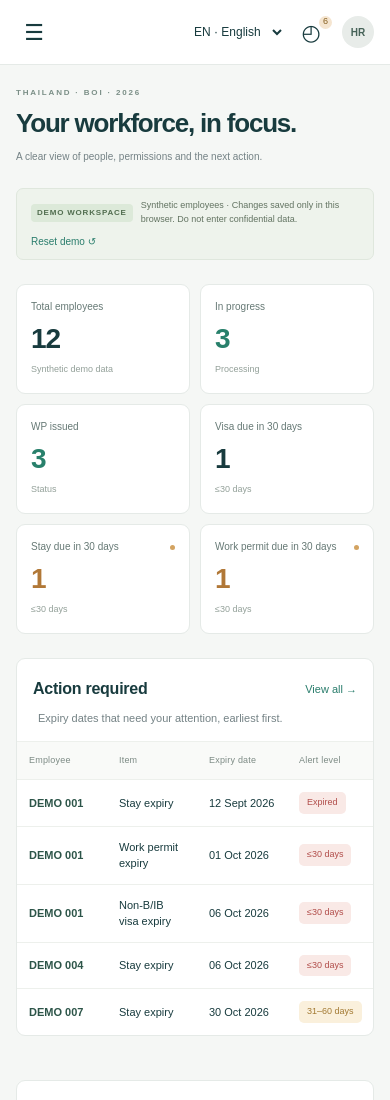
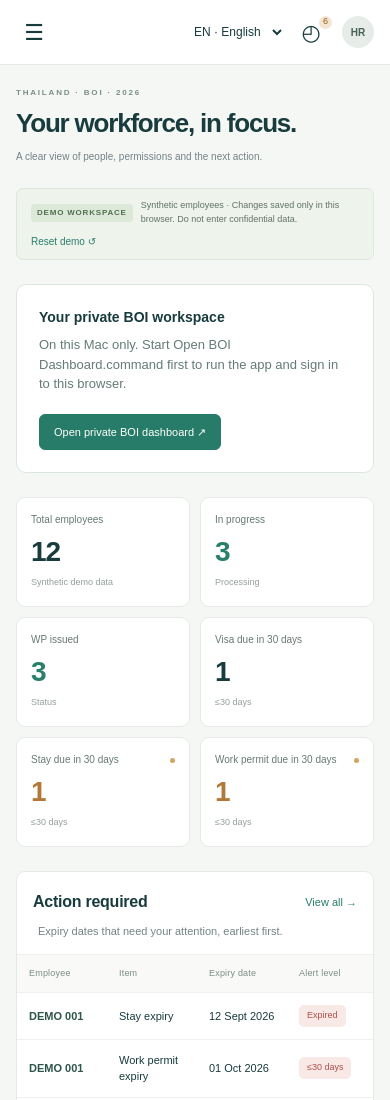
Before and after one commit to tonkla112/thailand-boi-china-toolkit-2026, a website with bundled scripts: page index.html in a window 390 px wide. Shown: the top 1100 px of the page. Built offline with nearby package versions, Linux system fonts and the light colour scheme.

Commit message:
Add private local dashboard shortcut

```diff
--- a/css/styles.css
+++ b/css/styles.css
@@ -1433,3 +1433,30 @@ dialog > details {
     scroll-behavior: auto !important;
   }
 }
+
+.local-dashboard-shortcut {
+  display: flex;
+  align-items: center;
+  justify-content: space-between;
+  gap: 20px;
+  margin: 24px 0;
+  padding: 22px;
+  background: white;
+  border: 1px solid #dce6df;
+  border-radius: 10px;
+}
+.local-dashboard-shortcut p {
+  margin: 7px 0 0;
+  color: #647b78;
+  font-size: 13px;
+}
+.local-dashboard-shortcut .button {
+  flex-shrink: 0;
+  text-decoration: none;
+}
+@media (max-width: 700px) {
+  .local-dashboard-shortcut {
+    align-items: flex-start;
+    flex-direction: column;
+  }
+}
--- a/js/app.js
+++ b/js/app.js
@@ -135,7 +135,7 @@ function shell() {
       ["th", "ไทย"],
     ],
     language,
-  )}</select><button class="icon-button notification" data-nav="renewals" aria-label="${t("renewals")}">◴<i>${alerts}</i></button><span class="avatar small-avatar">HR</span></div></header><main id="main"><div class="page-heading"><div><div class="eyebrow">THAILAND · BOI · 2026</div><h1>${route === "dashboard" ? t("overview") : t(route)}</h1><p>${route === "dashboard" ? t("overviewSub") : route === "employees" ? t("appName") : route === "resources" ? t("reviewed") : t("sourceNote")}</p></div><div class="heading-action">${route === "employees" ? `<button class="button primary" data-edit="employees" data-id="">+ ${t("addEmployee")}</button>` : route === "changes" ? `<button class="button primary" data-edit="changes" data-id="">+ ${t("add")}</button>` : `<span class="today">${t("asOf")} ${date(today())}</span>`}</div></div><div class="demo-banner"><span class="demo-pill">${t("demo")}</span><span>${t("demoNote")}</span><button class="text-button" id="reset">${t("reset")} ↺</button></div><div id="content"></div><footer>${t("appName")}<span>${t("asOf")} ${date(today())} · Asia/Bangkok</span></footer></main></div>`;
+  )}</select><button class="icon-button notification" data-nav="renewals" aria-label="${t("renewals")}">◴<i>${alerts}</i></button><span class="avatar small-avatar">HR</span></div></header><main id="main"><div class="page-heading"><div><div class="eyebrow">THAILAND · BOI · 2026</div><h1>${route === "dashboard" ? t("overview") : t(route)}</h1><p>${route === "dashboard" ? t("overviewSub") : route === "employees" ? t("appName") : route === "resources" ? t("reviewed") : t("sourceNote")}</p></div><div class="heading-action">${route === "employees" ? `<button class="button primary" data-edit="employees" data-id="">+ ${t("addEmployee")}</button>` : route === "changes" ? `<button class="button primary" data-edit="changes" data-id="">+ ${t("add")}</button>` : `<span class="today">${t("asOf")} ${date(today())}</span>`}</div></div><div class="demo-banner"><span class="demo-pill">${t("demo")}</span><span>${t("demoNote")}</span><button class="text-button" id="reset">${t("reset")} ↺</button></div>${route === "dashboard" ? `<section class="local-dashboard-shortcut"><div><strong>${t("privateDashboard")}</strong><p>${t("privateDashboardHelp")}</p></div><a class="button primary" href="http://127.0.0.1:4180/" target="_blank" rel="noopener noreferrer">${t("openPrivateDashboard")} ↗</a></section>` : ""}<div id="content"></div><footer>${t("appName")}<span>${t("asOf")} ${date(today())} · Asia/Bangkok</span></footer></main></div>`;
 }
 function dashboard() {
   const r = renewals(state),
--- a/js/translations.js
+++ b/js/translations.js
@@ -1,6 +1,24 @@
 export const dictionary = {};
 const add = (key, en, zh, th) => (dictionary[key] = { en, zh, th });
 const rows = [
+  [
+    "privateDashboard",
+    "Your private BOI workspace",
+    "您的私密 BOI 工作区",
+    "พื้นที่ทำงาน BOI ส่วนตัว",
+  ],
+  [
+    "openPrivateDashboard",
+    "Open private BOI dashboard",
+    "打开私密 BOI 仪表盘",
+    "เปิดแดชบอร์ด BOI ส่วนตัว",
+  ],
+  [
+    "privateDashboardHelp",
+    "On this Mac only. Start Open BOI Dashboard.command first to run the app and sign in to this browser.",
+    "仅限此 Mac。请先运行 Open BOI Dashboard.command，启动应用并登录此浏览器。",
+    "ใช้บน Mac เครื่องนี้เท่านั้น เปิด Open BOI Dashboard.command ก่อนเพื่อเริ่มแอปและเข้าสู่ระบบในเบราว์เซอร์นี้",
+  ],
   ["dashboard", "Dashboard", "仪表板", "แดชบอร์ด"],
   ["employees", "Employees", "员工管理", "พนักงาน"],
   ["documents", "Document Checklist", "材料清单", "รายการเอกสาร"],
```
